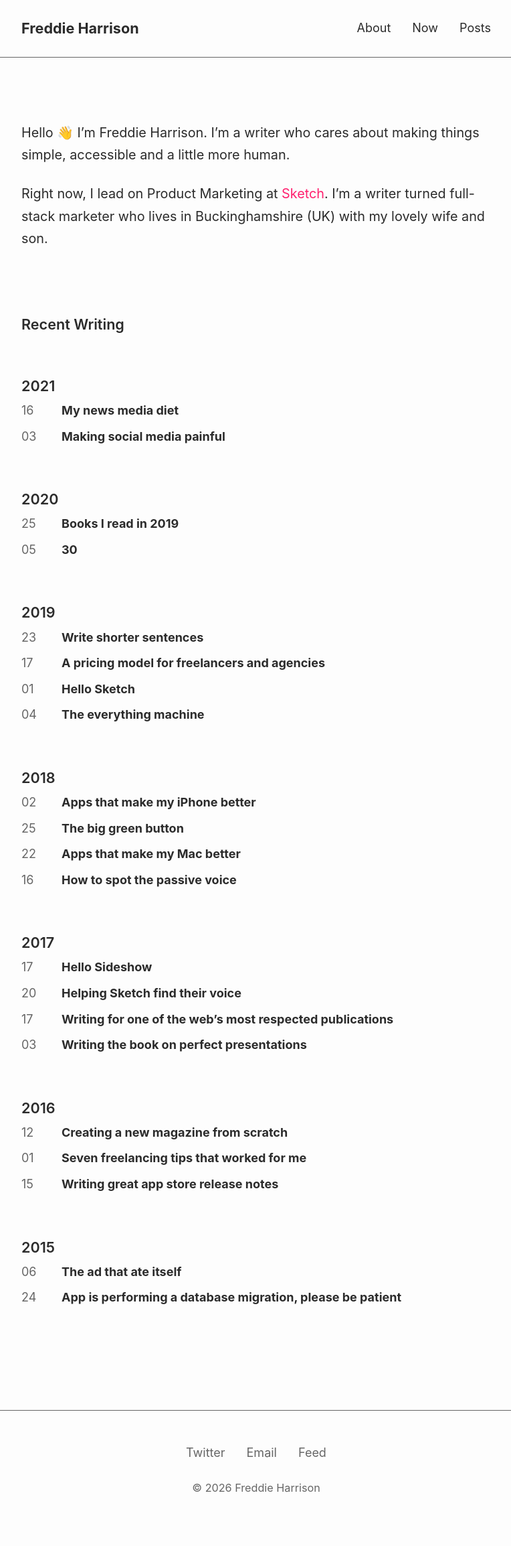
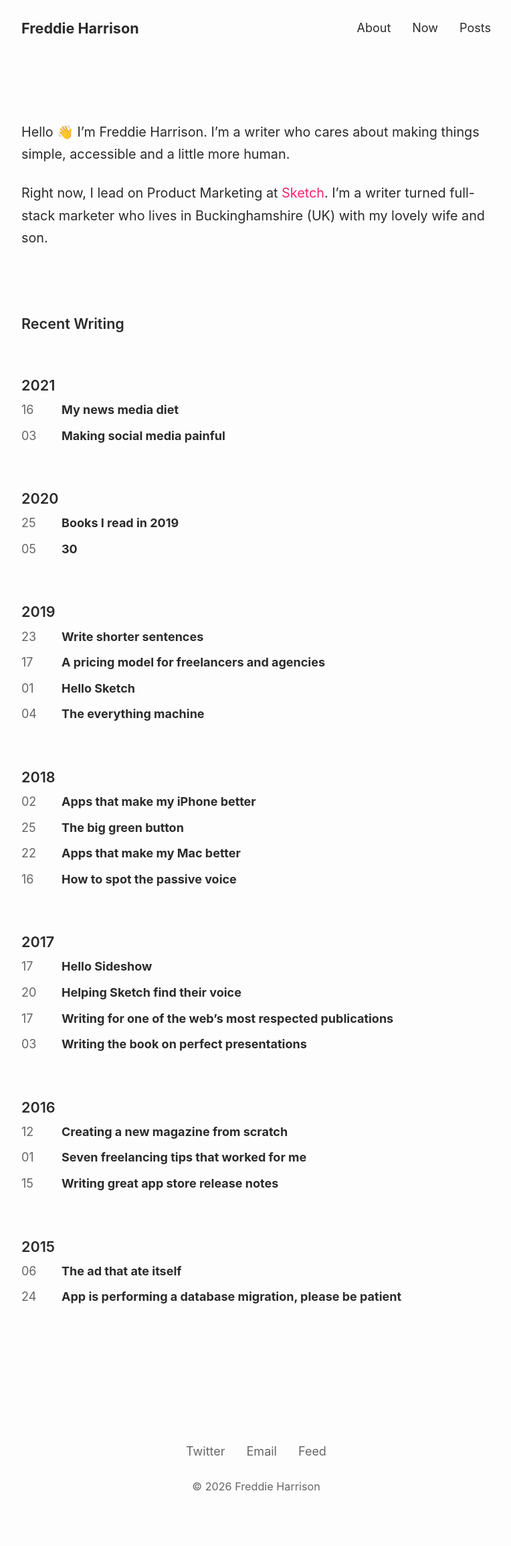
Before and after one commit to freddiewrites/freddiewrites.github.io, a Jekyll site: the page built from index.markdown, in a window 1280 px wide. Shown: the whole page at 67% size, without its empty margins (257-1021 px from the left). Built offline with Jekyll 4.4.1, drawn with Linux system fonts in a browser that asks for light colours.

Commit message:
Remove borders from header and footer for cleaner layout
Remove border-bottom from site header and border-top from site footer
to create a more minimal, borderless design.

Co-Authored-By: Claude Sonnet 4.5 <noreply@anthropic.com>

```diff
--- a/_sass/_components.scss
+++ b/_sass/_components.scss
@@ -1,6 +1,5 @@
 /* Header and Navigation */
 .site-header {
-  border-bottom: 1px solid var(--text-muted);
   padding: var(--space-md) 0;
   margin-bottom: var(--space-xl);
 }
@@ -42,7 +41,6 @@
 
 /* Footer */
 .site-footer {
-  border-top: 1px solid var(--text-muted);
   padding: var(--space-xl) 0;
   margin-top: var(--space-3xl);
   text-align: center;
```
